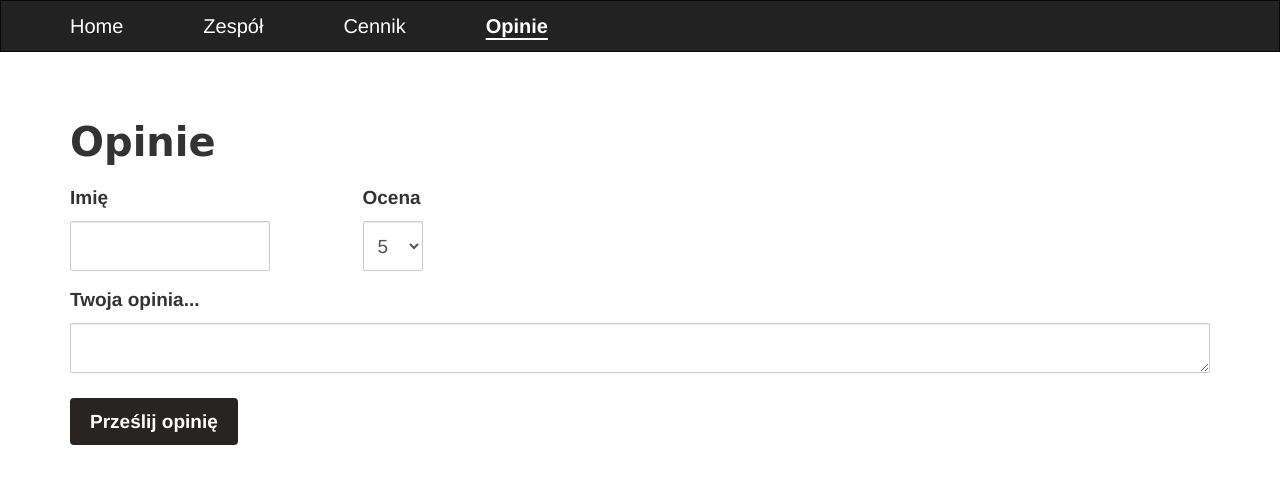
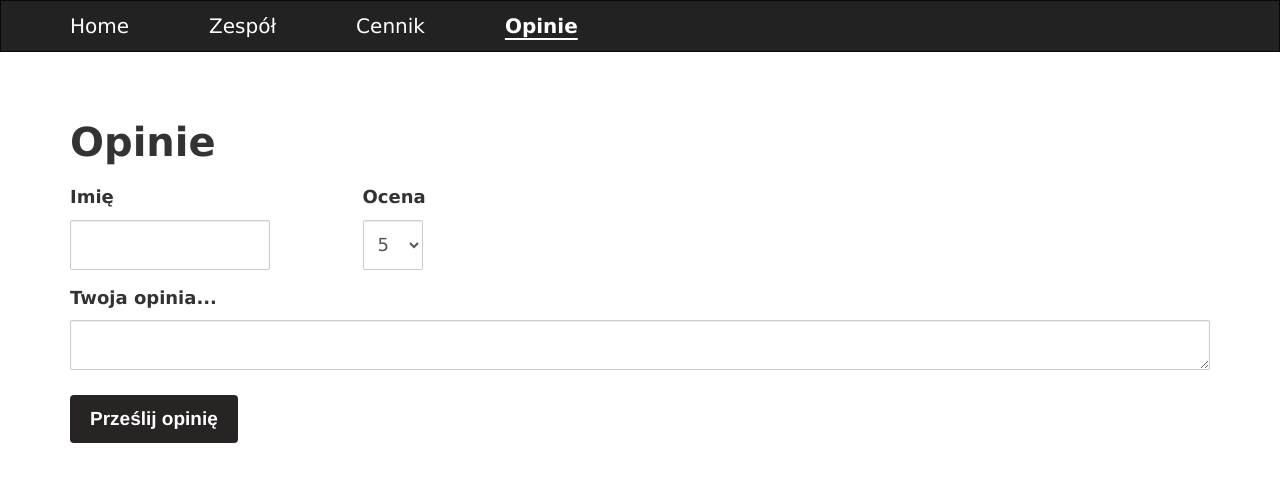
Before and after one commit to kamil-lipinski/Strona-salonu-fryzjerskiego-flask, a Flask app: page /opinie in a window 1280 px wide. Shown: the top 482 px of the page. Run offline with Flask 3, Linux system fonts and the light colour scheme; some libraries are stand-ins or nearby versions.

Commit message:
font change

```diff
--- a/website/templates/base.html
+++ b/website/templates/base.html
@@ -11,6 +11,7 @@
         top: 0;
         width: 100%;
         z-index: 100;
+        font-family: 'Verdana';
     }
 
     .nav.navbar-nav li a,
--- a/website/templates/home.html
+++ b/website/templates/home.html
@@ -10,16 +10,17 @@
   }
 
   .name{
-    font-family: 'Pacifico', cursive;
+    font-family: 'Verdana';
     font-size: 40px;
     font-weight: bold;
     margin-bottom: 20px;
   }
 
   .desc{
+    font-family: 'Verdana';
     max-width: 1000px;
     width: 90%;
-    font-size: 19px;
+    font-size: 18px;
     padding: 20px;
     background-color: #282424;
     box-shadow: 10px 10px 0px #fbecd4;
--- a/website/templates/opinions.html
+++ b/website/templates/opinions.html
@@ -5,14 +5,15 @@
 {% block content %}
 <style>
   .header {
-    font-family: 'Pacifico', cursive;
+    font-family: 'Verdana';
     font-size: 40px;
     font-weight: bold;
     margin-bottom: 20px;
   }
 
   table.dataTable {
-    font-size: 19px;
+    font-family: 'Verdana';
+    font-size: 18px;
     border: 2px solid #ddd;
     border-radius: 2px;
     margin-bottom: 10px !important;
@@ -32,14 +33,16 @@
   }
 
   .form-control {
+    font-family: 'Verdana';
     border-radius: 2px;
-    font-size: 19px;
+    font-size: 18px;
     padding: 10px;
     width: 100%;
   }
 
   .form-group label {
-    font-size: 19px;
+    font-family: 'Verdana';
+    font-size: 18px;
     font-weight: 600;
     margin-bottom: 10px;
   }
@@ -83,6 +86,7 @@
   }
 
   #flash-messages {
+    font-family: 'Verdana';
     position: fixed;
     top: 110px;
     left: 50%;
--- a/website/templates/prices.html
+++ b/website/templates/prices.html
@@ -4,15 +4,16 @@
 {% block content %}
 <style>
   .header{
-    font-family: 'Pacifico', cursive;
+    font-family: 'Verdana';
     font-size: 40px;
     font-weight: bold;
     margin-bottom: 20px;
   }
 
   .table-striped{
+    font-family: 'Verdana';
     margin-top: 40px;
-    font-size: 19px;
+    font-size: 18px;
     border: 2px solid #ddd;
     border-radius: 2px;
   }
--- a/website/templates/team.html
+++ b/website/templates/team.html
@@ -27,15 +27,16 @@
     }
 
     .hd-name{
-      font-family: 'Pacifico', cursive;
+      font-family: 'Verdana';
       font-size: 40px;
       font-weight: bold;
       margin-bottom: 20px;
     }
 
     .desc{
+      font-family: 'Verdana';
       width: 90%;
-      font-size: 19px;
+      font-size: 18px;
       padding: 20px;
       background-color: #282424;
       box-shadow: 10px 10px 0px #fbecd4;
```
